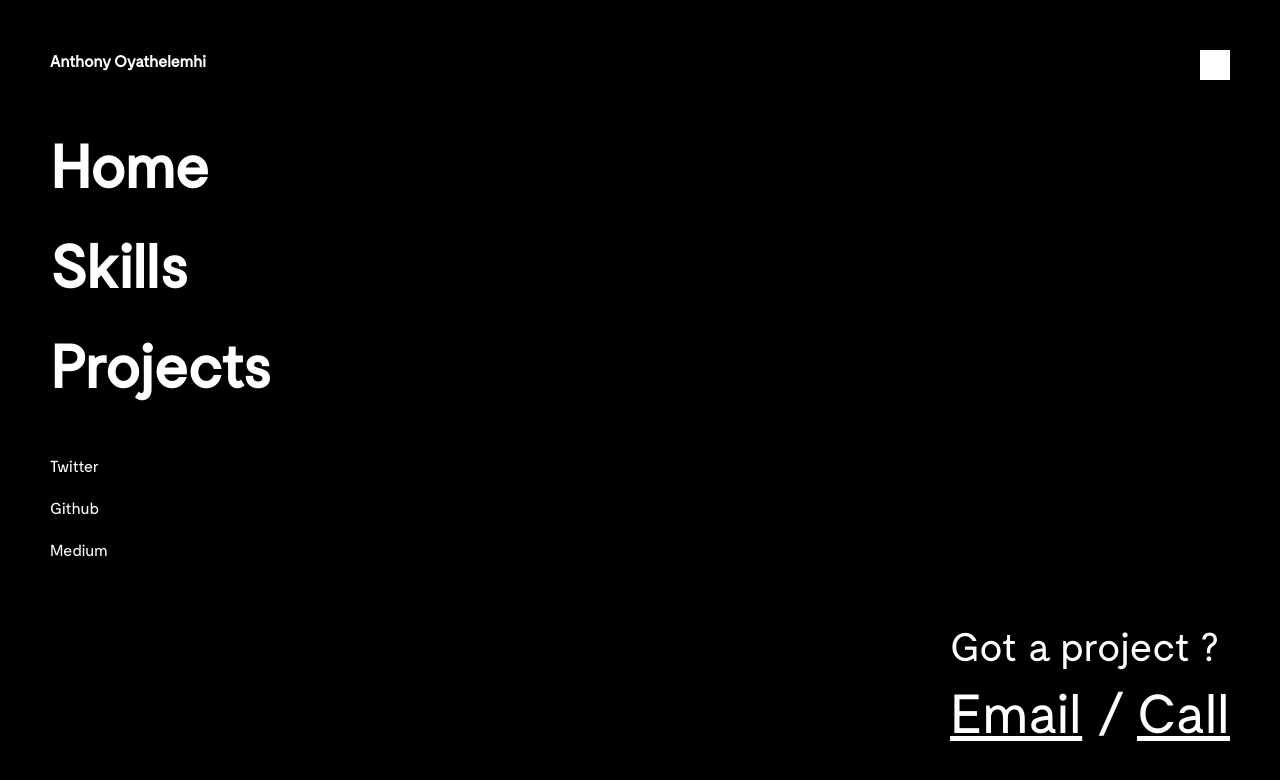
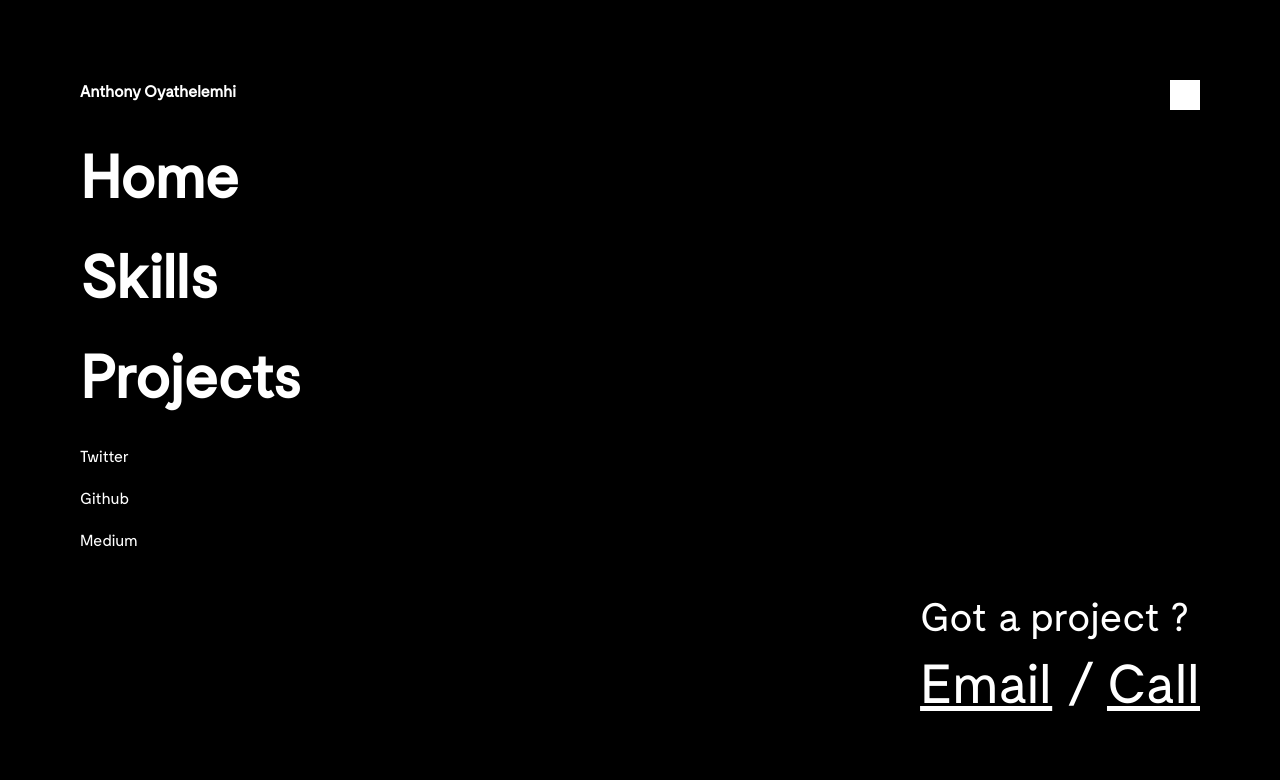
Before and after one commit to frontendtony/personal-portfolio, a Gatsby site: page / in a window 1280 px wide. Both pictures are taken after a click on the element 1213 px from the left and 66 px from the top of the page. Built offline with nearby package versions, Linux system fonts and the light colour scheme; Gatsby itself is replaced by a stand-in of ours; a web font is replaced by a local one.

Commit message:
use consistent layout spacing values

```diff
--- a/src/components/layout/index.js
+++ b/src/components/layout/index.js
@@ -13,8 +13,8 @@ const StyledPageLayout = styled.div`
     grid-template: 15px 15px / 15px 15px;
     gap: 3px;
     position: absolute;
-    right: 50px;
-    top: 50px;
+    right: 10vmin;
+    top: 10vmin;
     cursor: pointer;
     z-index: 5;
     transition: all 0.3s ease-out;
--- a/src/components/layout/menu.js
+++ b/src/components/layout/menu.js
@@ -10,7 +10,7 @@ const StyledMenu = styled(animated.div)`
   align-content: space-between;
   background-color: ${grey.black};
   z-index: 2;
-  padding: 50px;
+  padding: 10vmin;
   overflow: hidden;
   position: absolute;
   right: 0;
```
